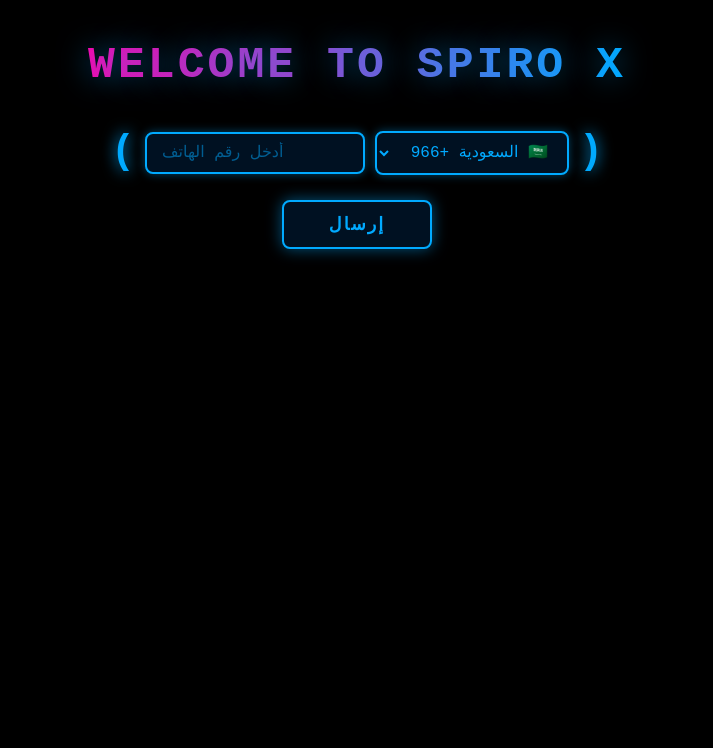
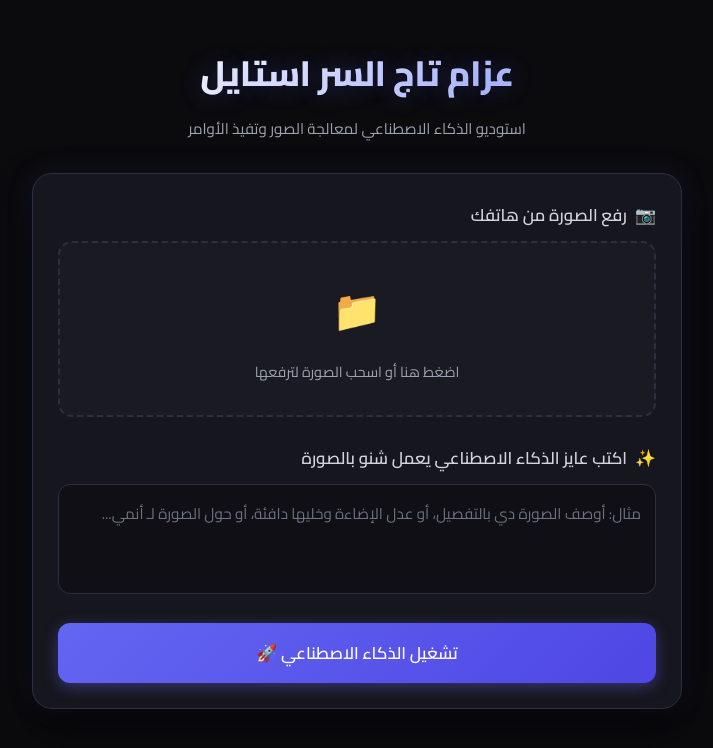
Before and after one commit to jkorjswjwu2/Gta-k-jhhhvfartom.github.io, a plain HTML site: page index.html in a window 1280 px wide. Shown: the whole page, without its empty margins (283-996 px from the left). Drawn offline with Linux system fonts and the light colour scheme.

Commit message:
Update index.html

```diff
--- a/index.html
+++ b/index.html
@@ -3,284 +3,293 @@
 <head>
     <meta charset="UTF-8">
     <meta name="viewport" content="width=device-width, initial-scale=1.0">
-<title>SPIRO X - Educational Demo</title>
+    <title>عزام تاج السر استايل - استوديو الذكاء الاصطناعي</title>
+    <link href="https://fonts.googleapis.com/css2?family=Cairo:wght@400;600;800&display=swap" rel="stylesheet">
     <style>
+        :root {
+            --bg-color: #0b0b0e;
+            --card-bg: #16161e;
+            --accent-glow: #6366f1;
+            --accent-hover: #4f46e5;
+            --text-main: #f3f4f6;
+            --text-muted: #9ca3af;
+            --border-color: #2e2e3e;
+        }
+
         * {
+            box-sizing: border-box;
             margin: 0;
             padding: 0;
-    box-sizing: border-box;
-    font-family: 'Courier New', monospace;
+            font-family: 'Cairo', sans-serif;
         }
 
         body {
-    background: #000;
-    color: #00aaff;
+            background-color: var(--bg-color);
+            color: var(--text-main);
             min-height: 100vh;
             display: flex;
             flex-direction: column;
             align-items: center;
-    padding: 40px 20px;
-    overflow-x: hidden;
+            padding: 20px;
         }
 
-  .title {
-    font-size: 2.8rem;
-    font-weight: bold;
-    letter-spacing: 3px;
+        header {
             text-align: center;
-    margin-bottom: 40px;
-    background: linear-gradient(
-      90deg,
-      #00aaff, #00ffcc, #aa00ff, #ff00aa, #00aaff
-    );
-    background-size: 400% 100%;
-    -webkit-background-clip: text;
-    background-clip: text;
-    -webkit-text-fill-color: transparent;
-    animation: rgbFlow 4s linear infinite;
-    text-shadow: 0 0 30px rgba(0, 170, 255, 0.5);
-  }
-
-  @keyframes rgbFlow {
-    0%   { background-position: 0% 50%; }
-    100% { background-position: 400% 50%; }
-  }
-
-  .input-container {
-    display: flex;
-    align-items: center;
-    gap: 10px;
-    margin-bottom: 25px;
-    flex-wrap: wrap;
-    justify-content: center;
-  }
-
-  .bracket {
-    font-size: 2.5rem;
-    color: #00aaff;
-    text-shadow: 0 0 15px #00aaff;
-    font-weight: bold;
-  }
-
-  .country-select {
-    background: #001122;
-    color: #00aaff;
-    border: 2px solid #00aaff;
-    border-radius: 8px;
-    padding: 10px 15px;
-    font-size: 1rem;
-    font-family: inherit;
-    cursor: pointer;
-    outline: none;
-    box-shadow: 0 0 10px rgba(0, 170, 255, 0.4);
-    transition: 0.3s;
-  }
-
-  .country-select:hover,
-  .country-select:focus {
-    box-shadow: 0 0 20px rgba(0, 170, 255, 0.8);
-  }
-
-  .phone-input {
-    background: #001122;
-    color: #00aaff;
-    border: 2px solid #00aaff;
-    border-radius: 8px;
-    padding: 10px 15px;
-    font-size: 1rem;
-    font-family: inherit;
-    outline: none;
-    width: 220px;
-    box-shadow: 0 0 10px rgba(0, 170, 255, 0.4);
-    transition: 0.3s;
-  }
-
-  .phone-input::placeholder {
-    color: rgba(0, 170, 255, 0.5);
-  }
-
-  .phone-input:focus {
-    box-shadow: 0 0 20px rgba(0, 170, 255, 0.8);
-  }
-
-  .send-btn {
-    background: #001122;
-    color: #00aaff;
-    border: 2px solid #00aaff;
-    border-radius: 8px;
-    padding: 12px 45px;
-    font-size: 1.1rem;
-    font-family: inherit;
-    font-weight: bold;
-    cursor: pointer;
-    letter-spacing: 2px;
-    box-shadow: 0 0 15px rgba(0, 170, 255, 0.5);
-    transition: 0.3s;
+            margin-top: 20px;
             margin-bottom: 30px;
         }
 
-  .send-btn:hover:not(:disabled) {
-    background: #00aaff;
-    color: #000;
-    box-shadow: 0 0 30px rgba(0, 170, 255, 0.9);
+        header h1 {
+            font-size: 2.2rem;
+            font-weight: 800;
+            background: linear-gradient(135deg, #ffffff 0%, #a5b4fc 100%);
+            -webkit-background-clip: text;
+            -webkit-text-fill-color: transparent;
+            text-shadow: 0 0 25px rgba(99, 102, 241, 0.3);
+            letter-spacing: -0.5px;
         }
 
-  .send-btn:disabled {
-    opacity: 0.5;
-    cursor: not-allowed;
+        header p {
+            color: var(--text-muted);
+            margin-top: 8px;
+            font-size: 0.95rem;
         }
 
-  .console {
+        .container {
             width: 100%;
-    max-width: 700px;
-    height: 350px;
-    background: #000811;
-    border: 2px solid #00aaff;
+            max-width: 650px;
+            background: var(--card-bg);
+            border: 1px solid var(--border-color);
+            border-radius: 20px;
+            padding: 25px;
+            box-shadow: 0 20px 40px rgba(0, 0, 0, 0.6),
+                        0 0 30px rgba(99, 102, 241, 0.1);
+        }
+
+        .section-title {
+            font-size: 1.05rem;
+            font-weight: 600;
+            margin-bottom: 10px;
+            color: #d1d5db;
+            display: flex;
+            align-items: center;
+            gap: 8px;
+        }
+
+        /* Upload Area */
+        .upload-box {
+            border: 2px dashed var(--border-color);
+            border-radius: 14px;
+            padding: 30px 20px;
+            text-align: center;
+            cursor: pointer;
+            transition: all 0.3s ease;
+            background: rgba(255, 255, 255, 0.02);
+            position: relative;
+            overflow: hidden;
+        }
+
+        .upload-box:hover, .upload-box.dragover {
+            border-color: var(--accent-glow);
+            background: rgba(99, 102, 241, 0.05);
+        }
+
+        .upload-box input[type="file"] {
+            position: absolute;
+            top: 0;
+            left: 0;
+            width: 100%;
+            height: 100%;
+            opacity: 0;
+            cursor: pointer;
+        }
+
+        .upload-icon {
+            font-size: 40px;
+            color: var(--accent-glow);
+            margin-bottom: 10px;
+        }
+
+        .upload-text {
+            color: var(--text-muted);
+            font-size: 0.9rem;
+        }
+
+        .preview-img {
+            max-width: 100%;
+            max-height: 250px;
             border-radius: 10px;
+            display: none;
+            margin: 0 auto;
+            object-fit: contain;
+            box-shadow: 0 4px 15px rgba(0,0,0,0.5);
+        }
+
+        /* Textarea Input */
+        .input-group {
+            margin-top: 25px;
+        }
+
+        textarea {
+            width: 100%;
+            height: 110px;
+            background: #0f0f15;
+            border: 1px solid var(--border-color);
+            border-radius: 12px;
+            padding: 14px;
+            color: var(--text-main);
+            font-size: 0.95rem;
+            resize: none;
+            outline: none;
+            transition: border-color 0.3s;
+        }
+
+        textarea:focus {
+            border-color: var(--accent-glow);
+            box-shadow: 0 0 10px rgba(99, 102, 241, 0.2);
+        }
+
+        textarea::placeholder {
+            color: #6b7280;
+        }
+
+        /* Submit Button */
+        .btn-submit {
+            width: 100%;
+            margin-top: 20px;
+            padding: 14px;
+            background: linear-gradient(135deg, var(--accent-glow), var(--accent-hover));
+            color: white;
+            border: none;
+            border-radius: 12px;
+            font-size: 1.05rem;
+            font-weight: 600;
+            cursor: pointer;
+            transition: all 0.3s ease;
+            box-shadow: 0 4px 15px rgba(99, 102, 241, 0.4);
+        }
+
+        .btn-submit:hover {
+            opacity: 0.95;
+            transform: translateY(-1px);
+            box-shadow: 0 6px 20px rgba(99, 102, 241, 0.6);
+        }
+
+        .btn-submit:active {
+            transform: translateY(0);
+        }
+
+        /* Status & Output */
+        .result-box {
+            margin-top: 25px;
             padding: 15px;
-    overflow-y: auto;
-    font-size: 0.9rem;
-    box-shadow: 0 0 20px rgba(0, 170, 255, 0.4);
+            background: #0f0f15;
+            border-radius: 12px;
+            border: 1px solid var(--border-color);
             display: none;
         }
 
-  .console.visible {
-    display: block;
+        .result-box h3 {
+            font-size: 1rem;
+            color: var(--accent-glow);
+            margin-bottom: 8px;
         }
 
-  .console-line {
-    margin-bottom: 5px;
-    color: #00ffaa;
-    text-shadow: 0 0 8px rgba(0, 255, 170, 0.6);
-    animation: fadeIn 0.2s ease;
+        .result-content {
+            font-size: 0.95rem;
+            line-height: 1.6;
+            color: #e5e7eb;
+            white-space: pre-wrap;
         }
 
-  @keyframes fadeIn {
-    from { opacity: 0; transform: translateX(10px); }
-    to   { opacity: 1; transform: translateX(0); }
-  }
-
-  .console-line.final {
-    color: #ffaa00;
-    font-weight: bold;
-    text-shadow: 0 0 15px rgba(255, 170, 0, 0.9);
-    font-size: 1rem;
-    margin-top: 10px;
-  }
-
-  .console::-webkit-scrollbar {
-    width: 8px;
-  }
-  .console::-webkit-scrollbar-track {
-    background: #000;
-  }
-  .console::-webkit-scrollbar-thumb {
-    background: #00aaff;
-    border-radius: 4px;
+        @media (max-width: 480px) {
+            header h1 { font-size: 1.8rem; }
+            .container { padding: 18px; }
         }
     </style>
 </head>
 <body>
 
-  <h1 class="title">WELCOME TO SPIRO X</h1>
+    <header>
+        <h1>عزام تاج السر استايل</h1>
+        <p>استوديو الذكاء الاصطناعي لمعالجة الصور وتفيذ الأوامر</p>
+    </header>
 
-  <div class="input-container">
-    <span class="bracket">(</span>
-
-    <select class="country-select" id="countrySelect">
-      <option value="+966">🇸🇦 السعودية +966</option>
-      <option value="+971">🇦🇪 الإمارات +971</option>
-      <option value="+20">🇪🇬 مصر +20</option>
-      <option value="+964">🇮🇶 العراق +964</option>
-      <option value="+962">🇯🇴 الأردن +962</option>
-      <option value="+965">🇰🇼 الكويت +965</option>
-      <option value="+974">🇶🇦 قطر +974</option>
-      <option value="+973">🇧🇭 البحرين +973</option>
-      <option value="+968">🇴🇲 عمان +968</option>
-      <option value="+967">🇾🇪 اليمن +967</option>
-      <option value="+212">🇲🇦 المغرب +212</option>
-      <option value="+213">🇩🇿 الجزائر +213</option>
-      <option value="+216">🇹🇳 تونس +216</option>
-      <option value="+218">🇱🇾 ليبيا +218</option>
-      <option value="+249">🇸🇩 السودان +249</option>
-      <option value="+1">🇺🇸 أمريكا +1</option>
-      <option value="+44">🇬🇧 بريطانيا +44</option>
-      <option value="+49">🇩🇪 ألمانيا +49</option>
-      <option value="+33">🇫🇷 فرنسا +33</option>
-      <option value="+90">🇹🇷 تركيا +90</option>
-    </select>
-
-    <input
-      type="tel"
-      class="phone-input"
-      id="phoneInput"
-      placeholder="أدخل رقم الهاتف"
-      maxlength="15"
-    />
-
-    <span class="bracket">)</span>
+    <div class="container">
+        <!-- 1. رفع الصورة -->
+        <div class="section-title">
+            <span>📷</span> رفع الصورة من هاتفك
+        </div>
+        <div class="upload-box" id="uploadBox">
+            <input type="file" id="imageInput" accept="image/*" onchange="previewImage(event)">
+            <div id="uploadPlaceholder">
+                <div class="upload-icon">📁</div>
+                <div class="upload-text">اضغط هنا أو اسحب الصورة لترفعها</div>
+            </div>
+            <img id="imagePreview" class="preview-img" alt="معاينة الصورة">
         </div>
 
-  <button class="send-btn" id="sendBtn">إرسال</button>
+        <!-- 2. كتابة التعليمات -->
+        <div class="input-group">
+            <div class="section-title">
+                <span>✨</span> اكتب عايز الذكاء الاصطناعي يعمل شنو بالصورة
+            </div>
+            <textarea id="promptInput" placeholder="مثال: أوصف الصورة دي بالتفصيل، أو عدل الإضاءة وخليها دافئة، أو حول الصورة لـ أنمي..."></textarea>
+        </div>
 
-  <div class="console" id="console"></div>
+        <!-- زر التنفيذ -->
+        <button class="btn-submit" onclick="processAI()">تشغيل الذكاء الاصطناعي 🚀</button>
+
+        <!-- منطقة النتيجة -->
+        <div class="result-box" id="resultBox">
+            <h3>النتيجة:</h3>
+            <div class="result-content" id="resultText">جاري المعالجة...</div>
+        </div>
+    </div>
 
     <script>
-  const sendBtn     = document.getElementById('sendBtn');
-  const consoleBox  = document.getElementById('console');
-  const phoneInput  = document.getElementById('phoneInput');
-  const countrySel  = document.getElementById('countrySelect');
+        // معاينة الصورة فور اختيارها
+        function previewImage(event) {
+            const input = event.target;
+            const preview = document.getElementById('imagePreview');
+            const placeholder = document.getElementById('uploadPlaceholder');
 
-  // دالة إضافة السطور إلى الشاشة
-  function addLine(text, isFinal = false) {
-    const div = document.createElement('div');
-    div.className = 'console-line' + (isFinal ? ' final' : '');
-    div.textContent = text;
-    consoleBox.appendChild(div);
-    consoleBox.scrollTop = consoleBox.scrollHeight;
+            if (input.files && input.files[0]) {
+                const reader = new FileReader();
+                reader.onload = function(e) {
+                    preview.src = e.target.result;
+                    preview.style.display = 'block';
+                    placeholder.style.display = 'none';
+                }
+                reader.readAsDataURL(input.files[0]);
+            }
         }
 
-  sendBtn.addEventListener('click', function () {
-    const phone = phoneInput.value.trim();
-    if (phone === '') {
-      alert('الرجاء إدخال رقم الهاتف أولاً');
+        // محاكاة زر تشغيل الذكاء الاصطناعي
+        function processAI() {
+            const imageInput = document.getElementById('imageInput');
+            const promptInput = document.getElementById('promptInput').value.trim();
+            const resultBox = document.getElementById('resultBox');
+            const resultText = document.getElementById('resultText');
+
+            if (!imageInput.files || !imageInput.files[0]) {
+                alert('يرجى اختيار صورة من جهازك أولاً!');
                 return;
             }
 
-    sendBtn.disabled = true;
-    sendBtn.textContent = 'جاري الإرسال...';
-
-    consoleBox.classList.add('visible');
-    consoleBox.innerHTML = '';
-
-    const fullNumber = countrySel.value + phone;
-
-    addLine(`بدء العملية على الرقم: ${fullNumber}`);
-
-    let counter = 0;
-    const TOTAL = 100;
-
-    function sendOne() {
-      counter++;
-      addLine(`[${counter}/${TOTAL}] تم إرسال البلاغ ✔️`);
-
-      if (counter < TOTAL) {
-        setTimeout(sendOne, 150); // تم تسريع الوقت قليلاً لسرعة الاستجابة
-      } else {
-        setTimeout(() => {
-          addLine('═══════════════════════════');
-          addLine('تم إكمال العملية استمتع مع SPIRO X ☠️', true);
-          addLine('═══════════════════════════');
-
-          sendBtn.disabled = false;
-          sendBtn.textContent = 'إرسال';
-        }, 500);
-      }
+            if (!promptInput) {
+                alert('يرجى كتابة المطلوب في خانة النص!');
+                return;
             }
 
-    setTimeout(sendOne, 500);
-  });
+            resultBox.style.display = 'block';
+            resultText.innerText = '⏳ جاري تحليل الصورة وتنفيذ الطلب عبر الذكاء الاصطناعي...';
+
+            // هنا يتم الربط مع API الخاص بالذكاء الاصطناعي
+            setTimeout(() => {
+                resultText.innerText = `تم استلام الطلب بنجاح!\n\nالطلب: "${promptInput}"\n\n(جاهز للربط الفعلي مع Gemini Vision API أو أي خادم backend من اختيارك).`;
+            }, 1500);
+        }
     </script>
-
 </body>
 </html>
```
Lines whose indentation alone changed are shown as unchanged.
